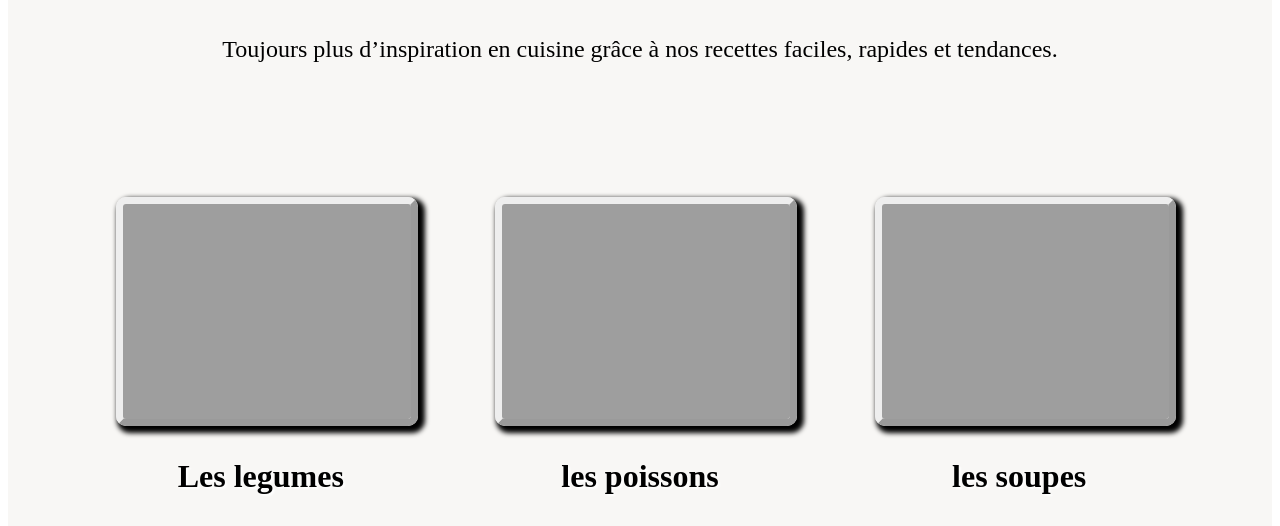
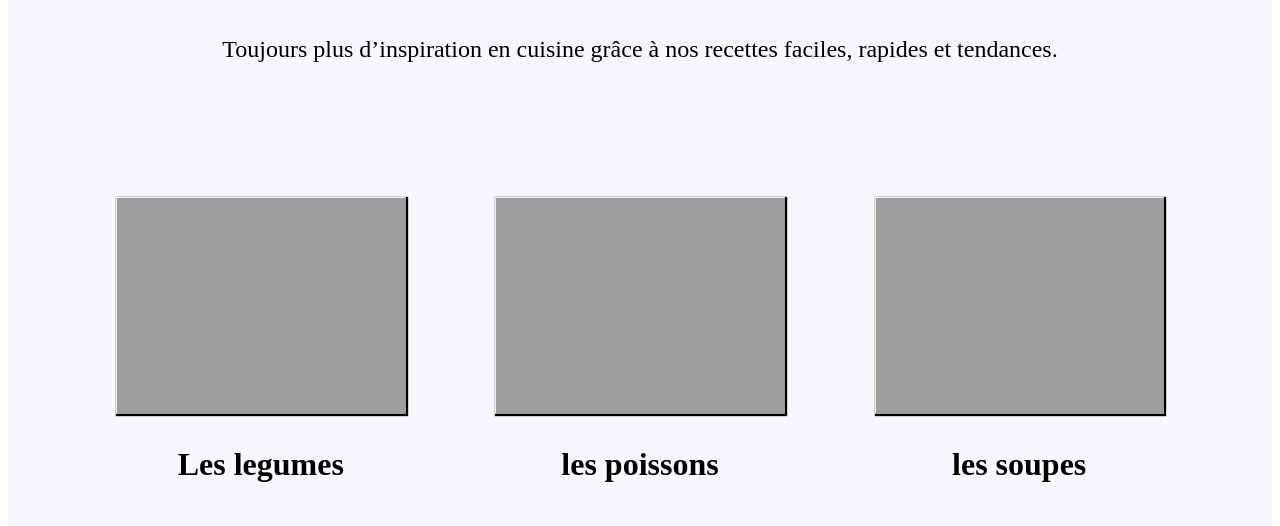
Before and after one commit to ValerianGerin/Cooking_App, a React app in the folder client/: page / in a window 1280 px wide. Shown: the part 274-800 px from the top of the page. Built offline with nearby package versions, Linux system fonts and the light colour scheme; no server answers.

Commit message:
lower shadow and border + background more clear

```diff
--- a/client/src/components/homepage/Homepage.module.css
+++ b/client/src/components/homepage/Homepage.module.css
@@ -1,8 +1,7 @@
 .homepageMainContainer {
   height: 100%;
-  background-color: rgb(248, 247, 245);
+  background-color: rgb(247, 248, 255);
 }
-
 
 .imgSlider{
   height: 100%;
@@ -77,11 +76,10 @@
 
 
 .articleImg{
-  border: outset 7px;
-  border-radius: 10px 10px;
+  border: outset 1px;
   width: 80%;
   margin-left: 35px;
-  box-shadow: 4px 4px 5px 3px ;
+  box-shadow: 1px 1px 1px 1px ;
 
 }
 
```
